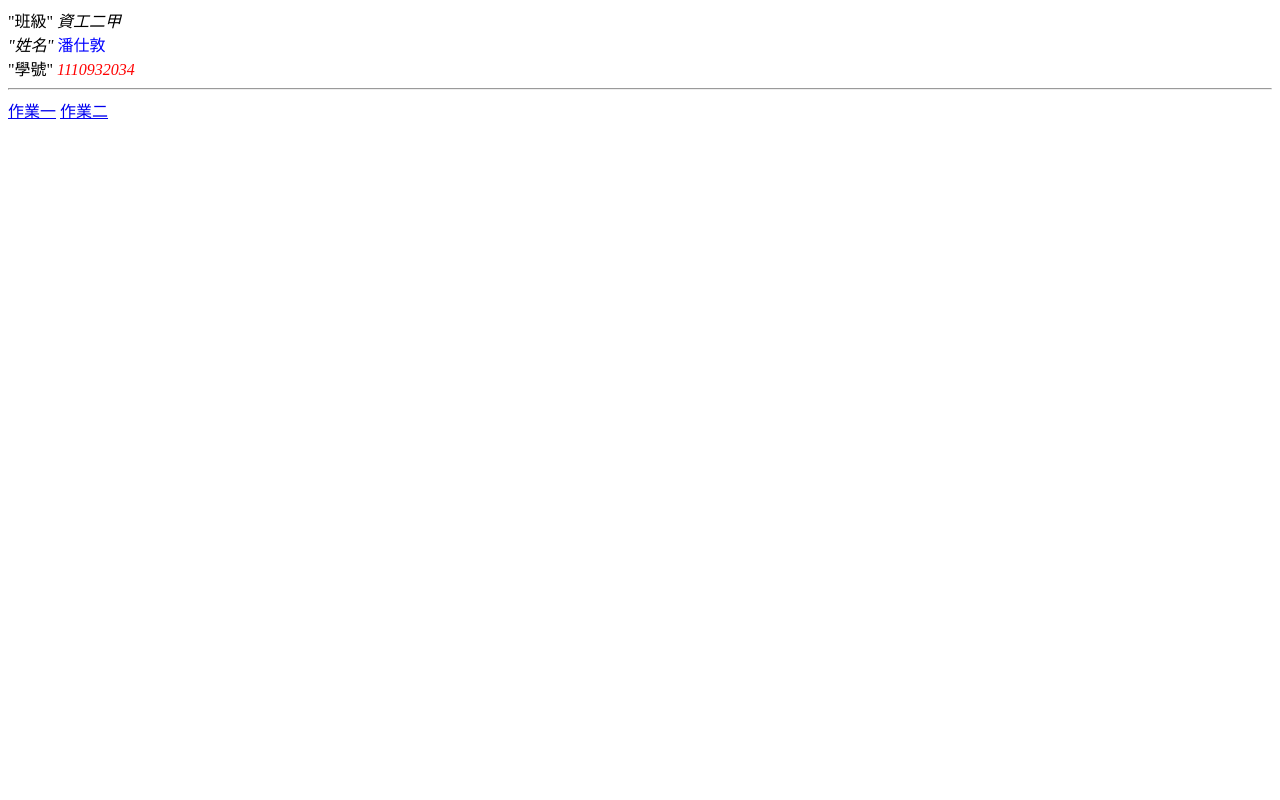
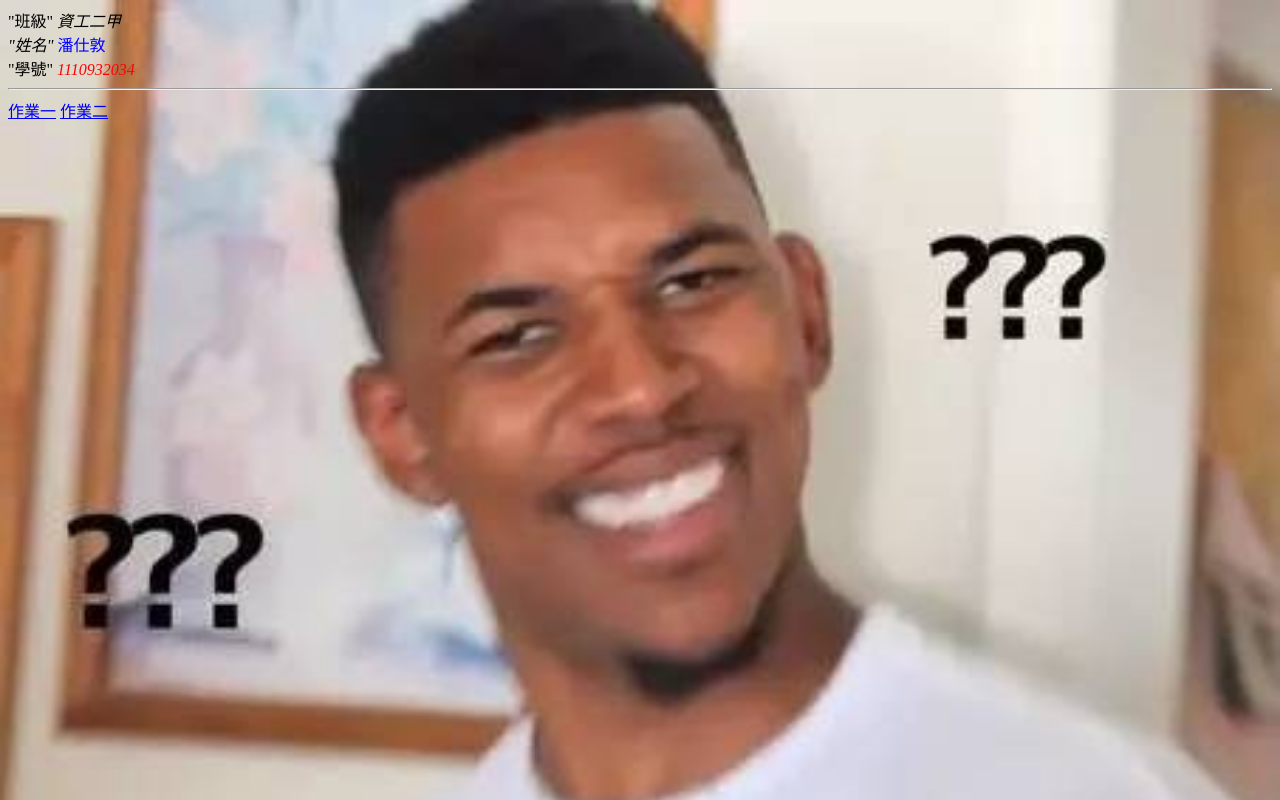
Before and after one commit to panfabion/1110932034, a plain HTML site: page index.html in a window 1280 px wide. Drawn offline with Linux system fonts and the light colour scheme.

Commit message:
Update index.html

```diff
--- a/index.html
+++ b/index.html
@@ -6,7 +6,7 @@
     <title>首頁</title>
     <style>
         .oxo{
-        background-image:url("https://raw.githubusercontent.com/panfabion/1110932034/main/2371716.jpg);
+        background-image:url("https://raw.githubusercontent.com/panfabion/1110932034/main/2371716.jpg");
         background-repeat:no-repeat;
         background-size:cover;
         object-position:center;
```
